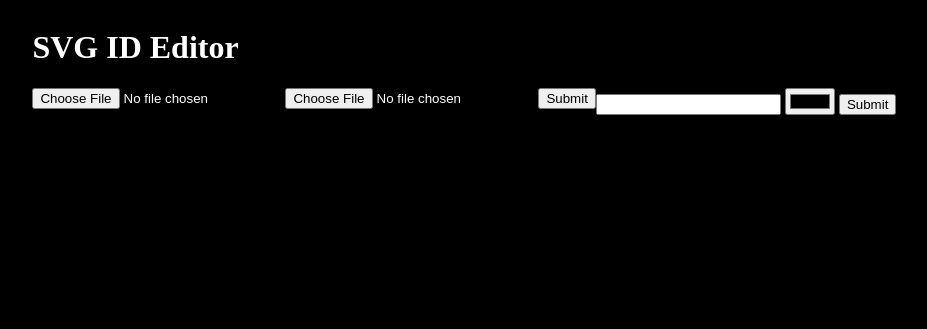
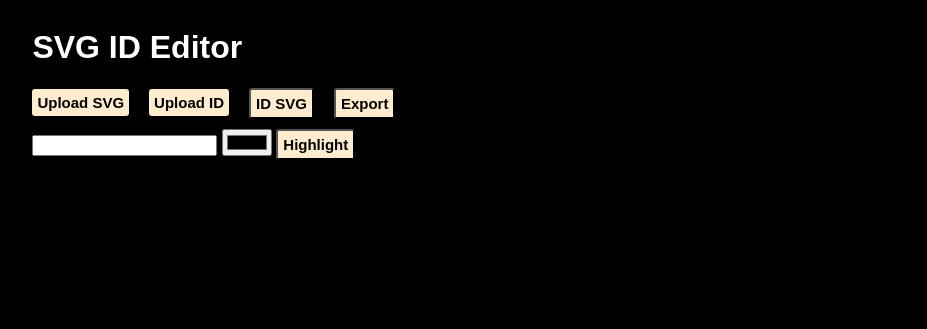
Before and after one commit to CheyenneChoong/SVG-ID-Editor, a Flask app: page / in a window 1280 px wide. Shown: the top 329 px of the page, without its empty margins (6-933 px from the left). Run offline with Flask 3, Linux system fonts and the light colour scheme.

Commit message:
SVG Id Editor

```diff
--- a/app.py
+++ b/app.py
@@ -1,5 +1,7 @@
-from flask import Flask, render_template, request, redirect, url_for
+from flask import Flask, render_template, request, redirect, url_for, Response
 import xml.etree.ElementTree as ET
+
+ET.register_namespace("", "http://www.w3.org/2000/svg")
 
 class Editor():
     def __init__(self):
@@ -50,6 +52,16 @@ class Editor():
         root = self.format(root)
         self.imageCode = ET.tostring(root, encoding="unicode")
 
+    def export(self):
+        with open('output.svg', 'w', encoding='utf-8') as file:
+            file.write(self.imageExport)
+        root = ET.fromstring(self.imageExport)
+        if "xmlns" not in root.attrib:
+            root.set("xmlns", "http://www.w3.org/2000/svg")
+        root = self.format(root)
+        self.imageExport = ET.tostring(root, encoding="unicode")
+        return self.imageExport
+
 editor = Editor()
 
 app = Flask(__name__)
@@ -59,7 +71,6 @@ def home():
         code = f"<div id='svg-preview'>{editor.getImage()}</div>"
     else:
         code = "<div id-'svg-preview></div>"
-    print(editor.getImage())
     return render_template('index.html', preview = code)
 
 @app.route('/uploadSVG', methods = ['POST'])
@@ -88,5 +99,14 @@ def highlight():
     editor.highlight(idInput, colorInput)
     return redirect(url_for('home'))
 
+@app.route('/export', methods = ['POST'])
+def export():
+    svg = editor.export()
+    return Response(
+        svg,
+        mimetype="image/svg+xml",
+        headers={"Content-Disposition": "attachment;filename=output.svg"}
+    )
+
 if __name__ == '__main__':
     app.run(debug=True)
--- a/templates/index.html
+++ b/templates/index.html
@@ -13,35 +13,57 @@
         display: grid;
         margin-left: 3%;
         margin-right: 3%;
+        font-family: Arial, Helvetica, sans-serif;
     }
 
     #svg-preview {
         min-height: 20vh;
     }
 
-    #panel {
+    .panel {
         display: inline-flex;
         flex-wrap: wrap;
         justify-content: left;
+        align-items: center;
+        gap: 20px;
+        margin-bottom: 10px;
+    }
+
+    .btn, input[type=submit] {
+        background-color: blanchedalmond;
+        color: black;
+        font-weight: bold;
+        font-size: 15px;
+        padding: 5px;
+        border-radius: 3px;
     }
 </style>
 
 <body>
     <h1>SVG ID Editor</h1>
-    <div id="panel">
+    <div class="panel">
         <form id = "uploadSVG" action = "/uploadSVG" method = "post" enctype="multipart/form-data">
-            <input type = "file" name="svgFile" accept=".svg" onchange = "document.getElementById('uploadSVG').submit()" />
+            <label class="btn">
+                <span>Upload SVG</span>
+                <input type = "file" name="svgFile" accept=".svg" onchange = "document.getElementById('uploadSVG').submit()" style="display: none;" />
+            </label>
         </form>
         <form id = "uploadText" action = "/uploadText" method = "post" enctype="multipart/form-data">
-            <input type = "file" name="idFile" accept=".txt" onchange = "document.getElementById('uploadText').submit()" />
+            <label class="btn">
+                <span>Upload ID</span>
+                <input type = "file" name="idFile" accept=".txt" onchange = "document.getElementById('uploadText').submit()" style="display: none;" />
+            </label>
         </form>
-        <form action = "/idSVG" method = "post"><input type="submit" /></form><br/>
+        <form action = "/idSVG" method = "post"><input type="submit" value="ID SVG" /></form>
+        <form action = "/export" method = "post"><input type = "submit" value="Export" /></form>
+    </div>
+    <div class="panel">
         <form action = "/highlight" method = "post">
             <input type = "text" name = "idInput" />
             <input type = "color" name = "color" />
-            <input type = "submit" />
+            <input type = "submit" value="Highlight"/>
         </form>
-    </div><br />
+    </div>
     {{ preview|safe }}
 </body>
 </html>
```
Also changed, not shown: output.svg (added).
